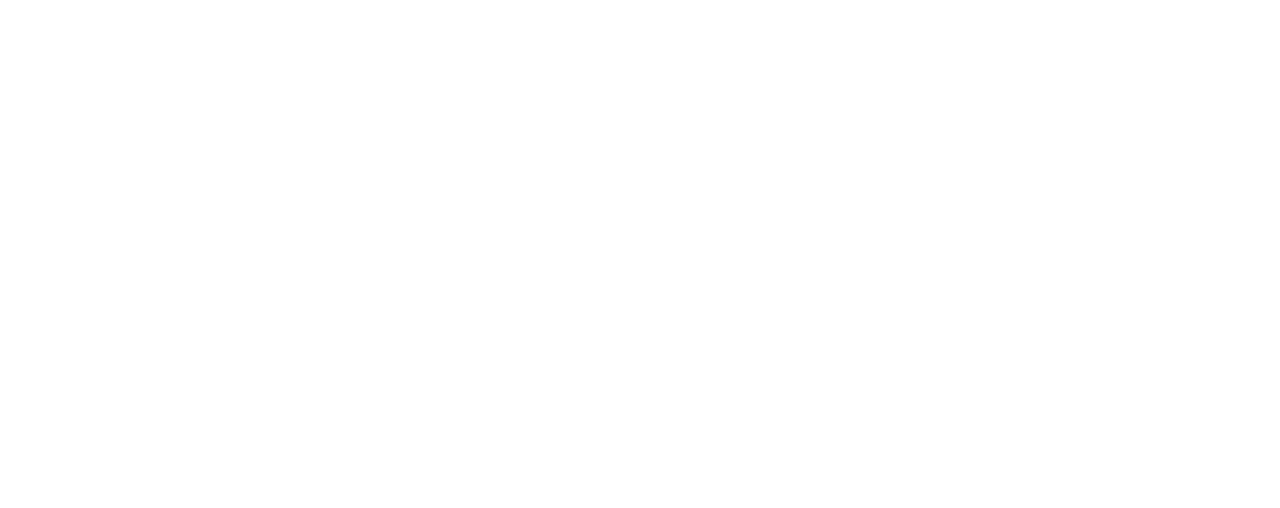
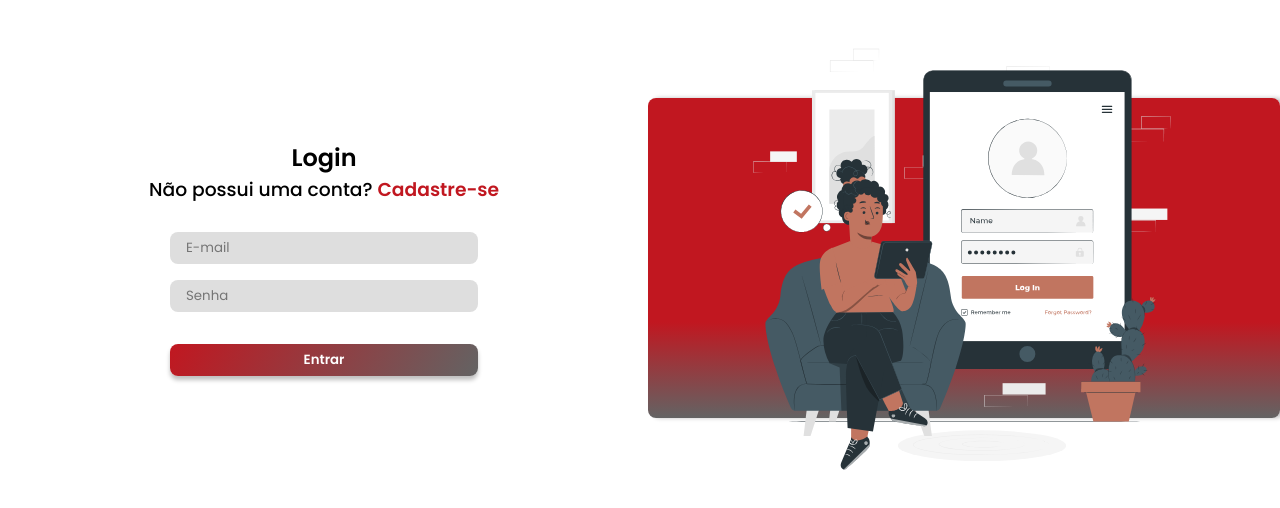
Before and after one commit to Carlos-bonfim26/OlhoNoBoleto, a React (Vite) app: page /login in a window 1280 px wide. Before the commit this address had no page. Shown: the part 142-650 px from the top of the page. Built offline with nearby package versions, Linux system fonts and the light colour scheme.

Commit message:
config: alteração no caminho do css da dist

```diff
--- a/src/App.tsx
+++ b/src/App.tsx
@@ -16,6 +16,7 @@
         <div className="App">
           <Routes>
             <Route path="/" element={<LoginPage />} />
+             <Route path="/login" element={<LoginPage />} />
             <Route path="/cadastro" element={<CadastroPage />} />
             <Route
               path="/scan"
--- a/src/services/authService.ts
+++ b/src/services/authService.ts
@@ -3,6 +3,7 @@
   CadastroRequest,
   LoginRequest,
   User,
+
 } from "../types/index";
 
 export const authService = {
```
Also changed, not shown: 1 other file (tests, documents, lock files or other folders).
